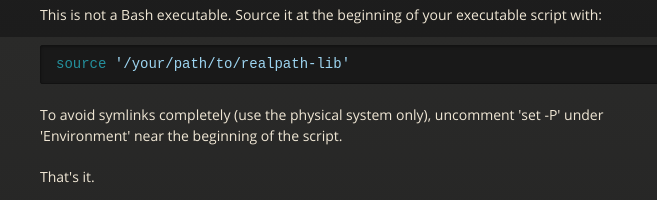
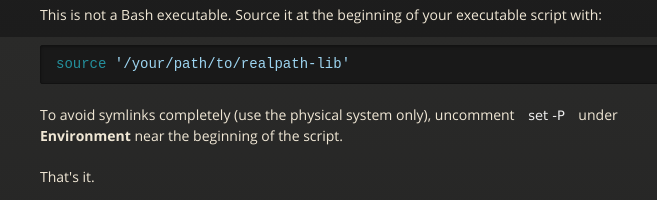
Before and after one commit to AsymLabs/realpath-lib, a plain HTML site: page index.html in a window 1280 px wide. Shown: the part 1563-1763 px from the top of the page, 275-932 px from the left. Drawn offline with nearby package versions, Linux system fonts and the light colour scheme.

```diff
--- a/index.html
+++ b/index.html
@@ -124,8 +124,8 @@ script with:  </p>
 <div class="highlight highlight-bash"><pre><span class="nb">source</span> <span class="s1">'/your/path/to/realpath-lib'</span>
 </pre></div>
 
-<p>To avoid symlinks completely (use the physical system only), uncomment 'set -P'
-under 'Environment' near the beginning of the script.  </p>
+<p>To avoid symlinks completely (use the physical system only), uncomment <code>set -P</code>
+under <strong>Environment</strong> near the beginning of the script.  </p>
 
 <p>That's it.</p>
 
```
Also changed, not shown: params.json (+1 -1 lines).
